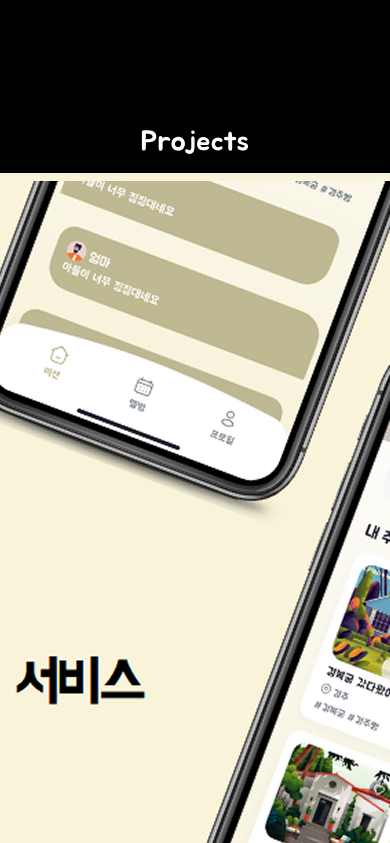
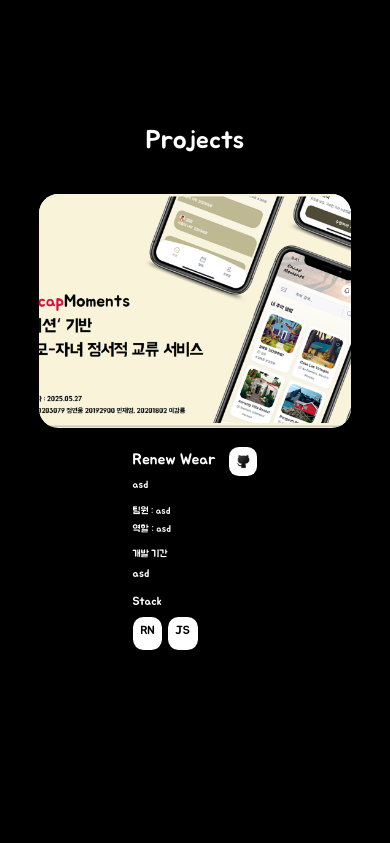
Before and after one commit to LeeKangRyong/portfolio, a React (Vite) app: page / in a window 390 px wide. Shown: the part 2481-3324 px from the top of the page. Built offline with nearby package versions, Linux system fonts and the light colour scheme.

Commit message:
Project 디자인 구현 1

```diff
--- a/src/components/Project/ProjectDetail.css
+++ b/src/components/Project/ProjectDetail.css
@@ -1,17 +1,254 @@
 .projectContainer {
+    width: 100%;
+    min-height: 100vh;
     display: flex;
-    flex-direction: row;
-    width: 80%;
+    align-items: center;
+    justify-content: flex-start;
+    gap: 3rem;
+    padding: 2rem 2rem 2rem 2rem;
+    box-sizing: border-box;
+}
+
+.projectImage {
+    flex-shrink: 0;
+    width: 42rem;
+    object-fit: cover;
+    border-radius: 1.5rem;
+    cursor: pointer;
+    transition: transform 0.2s ease;
+    background: #f5f5dc;
+}
+
+.projectImage:hover {
+    transform: scale(1.02);
+}
+
+.projectDescWrapper {
+    flex: 1;
+    display: flex;
+    flex-direction: column;
+    gap: 1.5rem;
+    max-width: 28rem;
+}
+
+.project1 {
+    display: flex;
+    justify-content: space-between;
+    align-items: flex-start;
+    padding: 0;
 }
 
 .project1Wrapper {
-    display: flex;
-    flex-direction: row;
+    flex: 1;
+}
+
+.project1Wrapper p:first-child {
+    font-size: 1.8rem;
+    font-weight: bold;
+    color: white;
+    margin: 0 0 0.5rem 0;
+}
+
+.project1Wrapper p:last-child {
+    font-size: 1rem;
+    color: white;
+    margin: 0;
+    line-height: 1.5;
 }
 
 .projectGithubWrapper {
-    background-color: white;
-    border-radius: 20px;
-    width: 6rem;
-    height: 6rem;
+    flex-shrink: 0;
+    margin-left: 1rem;
 }
+
+.projectGithub {
+    width: 3.125rem;
+    height: 3.125rem;
+    border-radius: 0.75rem;
+    background: white;
+    padding: 0.5rem;
+    box-sizing: border-box;
+    cursor: pointer;
+    transition: transform 0.2s ease;
+}
+
+.projectGithub:hover {
+    transform: scale(1.1);
+}
+
+.project2 {
+    padding: 0;
+}
+
+.project2 p {
+    font-size: 0.9rem;
+    color: white;
+    margin: 0 0 0.3rem 0;
+    font-weight: 500;
+}
+
+.project2 p:last-child {
+    margin: 0;
+}
+
+.project3 {
+    padding: 0;
+}
+
+.project3 p:first-child {
+    font-size: 0.9rem;
+    color: white;
+    margin: 0 0 0.3rem 0;
+    font-weight: 600;
+}
+
+.project3 p:last-child {
+    font-size: 1rem;
+    color: white;
+    margin: 0;
+    font-weight: 500;
+}
+
+.project4 {
+    padding: 0;
+}
+
+.project4 p {
+    font-size: 1.1rem;
+    font-weight: bold;
+    color: white;
+    margin: 0 0 0.8rem 0;
+}
+
+.stacksContainer {
+    display: flex;
+    flex-wrap: wrap;
+    gap: 0.6rem;
+}
+
+@media screen and (min-width: 768px) and (max-width: 1023px) {
+    .projectContainer {
+        padding: 2rem 1.5rem 2rem 3rem;
+        gap: 2.5rem;
+    }
+
+    .projectImage {
+        width: 30rem;
+        height: 24rem;
+    }
+
+    .projectDescWrapper {
+        max-width: 24rem;
+        gap: 1.2rem;
+    }
+
+    .project1Wrapper p:first-child {
+        font-size: 1.6rem;
+    }
+
+    .project1Wrapper p:last-child {
+        font-size: 0.9rem;
+    }
+
+    .projectGithub {
+        width: 2.8rem;
+        height: 2.8rem;
+    }
+
+    .project4 p {
+        font-size: 1rem;
+    }
+}
+
+@media screen and (max-width: 767px) {
+    .projectContainer {
+        flex-direction: column;
+        align-items: center;
+        padding: 2rem 1rem;
+        gap: 2rem;
+    }
+
+    .projectImage {
+        width: 28rem;
+        height: 22rem;
+    }
+
+    .projectDescWrapper {
+        max-width: 28rem;
+        gap: 1rem;
+    }
+
+    .project1Wrapper p:first-child {
+        font-size: 1.4rem;
+    }
+
+    .project1Wrapper p:last-child {
+        font-size: 0.85rem;
+    }
+
+    .projectGithub {
+        width: 2.5rem;
+        height: 2.5rem;
+    }
+
+    .project2 p,
+    .project3 p:first-child {
+        font-size: 0.8rem;
+    }
+
+    .project3 p:last-child {
+        font-size: 0.9rem;
+    }
+
+    .project4 p {
+        font-size: 0.95rem;
+    }
+}
+
+@media screen and (max-width: 480px) {
+    .projectContainer {
+        padding: 1.5rem 0.5rem;
+        gap: 1.5rem;
+    }
+
+    .projectImage {
+        width: 24rem;
+        height: 18rem;
+    }
+
+    .projectDescWrapper {
+        max-width: 24rem;
+        gap: 0.8rem;
+    }
+
+    .project1Wrapper p:first-child {
+        font-size: 1.2rem;
+    }
+
+    .project1Wrapper p:last-child {
+        font-size: 0.8rem;
+    }
+
+    .projectGithub {
+        width: 2.2rem;
+        height: 2.2rem;
+    }
+
+    .project2 p,
+    .project3 p:first-child {
+        font-size: 0.75rem;
+    }
+
+    .project3 p:last-child {
+        font-size: 0.85rem;
+    }
+
+    .project4 p {
+        font-size: 0.9rem;
+        margin-bottom: 0.6rem;
+    }
+
+    .stacksContainer {
+        gap: 0.4rem;
+    }
+}
--- a/src/components/Project/Stack.css
+++ b/src/components/Project/Stack.css
@@ -1,8 +1,48 @@
 .stackWrapper {
     background-color: white;
-    border-radius: 20px;
+    border-radius: 1.25rem;
+    padding: 0.6rem 1.2rem;
+    display: inline-block;
 }
 
 .stackName {
-    font-size: 0.5rem;
+    font-size: 0.9rem;
+    color: black !important;
+    margin: 0;
+    font-weight: 500;
+    white-space: nowrap;
+    text-shadow: none;
 }
+
+@media screen and (min-width: 768px) and (max-width: 1023px) {
+    .stackWrapper {
+        padding: 0.5rem 1rem;
+        border-radius: 1rem;
+    }
+
+    .stackName {
+        font-size: 0.8rem;
+    }
+}
+
+@media screen and (max-width: 767px) {
+    .stackWrapper {
+        padding: 0.4rem 0.8rem;
+        border-radius: 0.9rem;
+    }
+
+    .stackName {
+        font-size: 0.75rem;
+    }
+}
+
+@media screen and (max-width: 480px) {
+    .stackWrapper {
+        padding: 0.3rem 0.6rem;
+        border-radius: 0.8rem;
+    }
+
+    .stackName {
+        font-size: 0.7rem;
+    }
+}
--- a/src/pages/Project/Projects.css
+++ b/src/pages/Project/Projects.css
@@ -0,0 +1,57 @@
+.projectsContainer {
+    width: 100%;
+    max-width: 87.5rem;
+    margin: 0 auto;
+    padding: 0 2rem;
+    box-sizing: border-box;
+}
+
+.projectsTitle {
+    font-size: 4.5rem;
+    font-weight: bold;
+    margin-bottom: 3rem;
+    text-align: center;
+    color: white;
+    margin-top: 0;
+    margin-left: 0;
+}
+
+.projectsList {
+    display: flex;
+    flex-direction: column;
+    gap: 0;
+    margin-bottom: 4rem;
+}
+
+@media screen and (min-width: 768px) and (max-width: 1023px) {
+    .projectsContainer {
+        padding: 0 1.5rem;
+    }
+
+    .projectsTitle {
+        font-size: 3.5rem;
+        margin-bottom: 2.5rem;
+    }
+}
+
+@media screen and (max-width: 767px) {
+    .projectsContainer {
+        padding: 0 1rem;
+    }
+
+    .projectsTitle {
+        font-size: 2.5rem;
+        margin-bottom: 2rem;
+    }
+}
+
+@media screen and (max-width: 480px) {
+    .projectsContainer {
+        padding: 0 0.5rem;
+    }
+
+    .projectsTitle {
+        font-size: 2rem;
+        margin-bottom: 1.5rem;
+    }
+}
```
